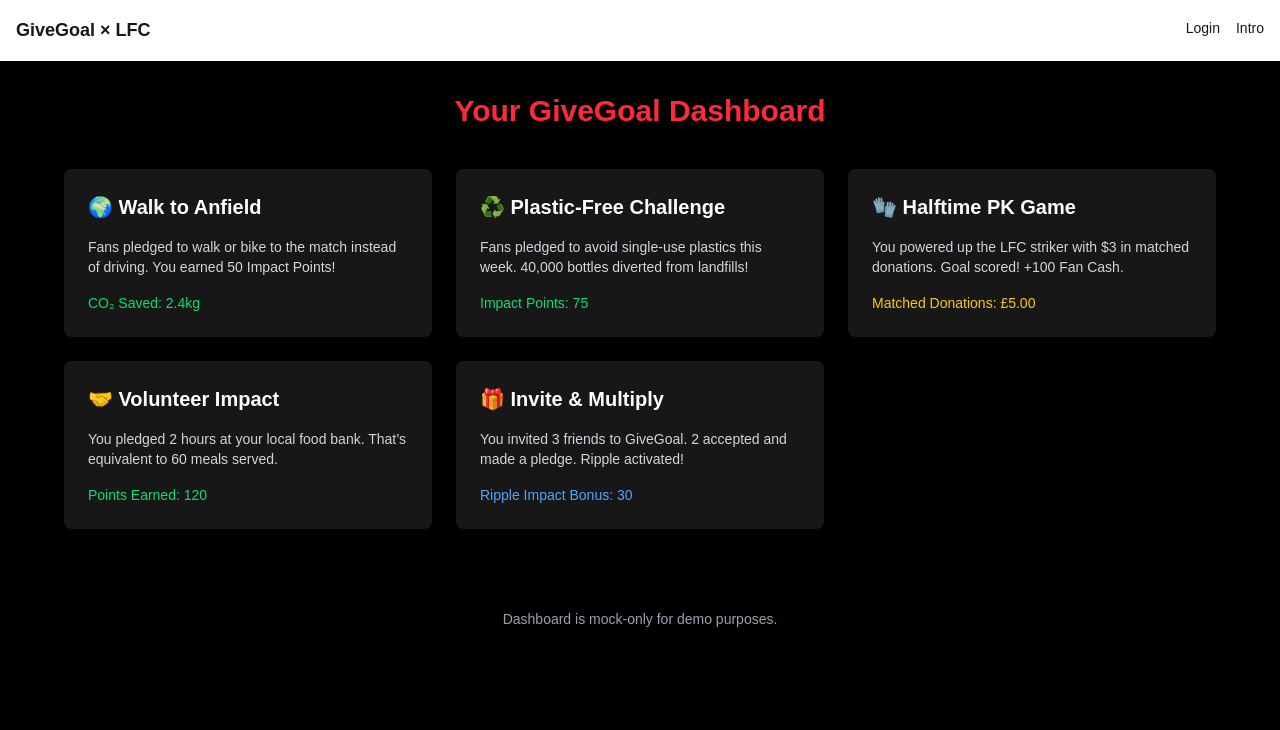
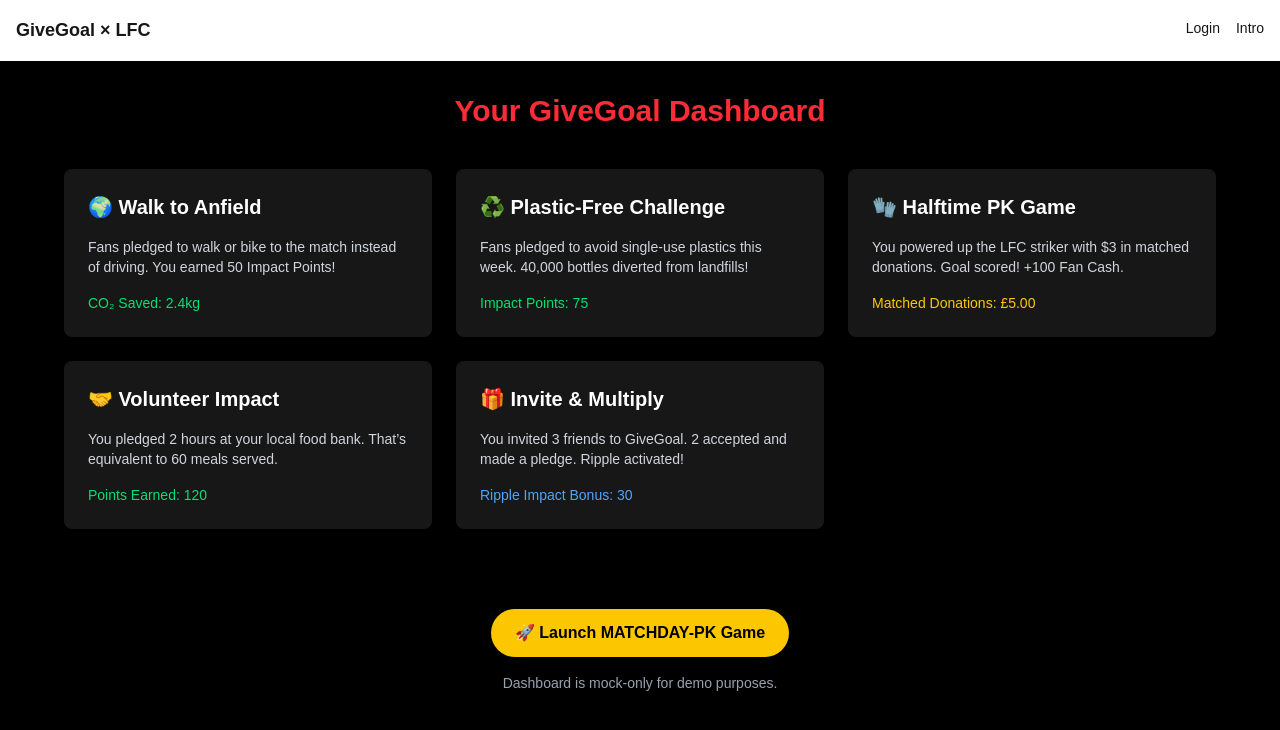
Before and after one commit to SpearmanMODE/lfc.givegoal.net, a Next.js app: page /dashboard in a window 1280 px wide. Shown: the top 730 px of the page. Built offline with nearby package versions, Linux system fonts and the light colour scheme.

Commit message:
Update page.tsx

```diff
--- a/src/app/dashboard/page.tsx
+++ b/src/app/dashboard/page.tsx
@@ -1,5 +1,6 @@
 // File: src/app/dashboard/page.tsx
 import Image from "next/image";
+import Link from "next/link";
 
 export default function Dashboard() {
   return (
@@ -56,7 +57,13 @@
       </div>
 
       <div className="text-center pt-10">
-        <p className="text-sm text-gray-400">
+        <Link href="/game">
+          <button className="bg-yellow-400 hover:bg-yellow-500 text-black font-bold py-3 px-6 rounded-full">
+            🚀 Launch MATCHDAY-PK Game
+          </button>
+        </Link>
+
+        <p className="text-sm text-gray-400 mt-4">
           Dashboard is mock-only for demo purposes.
         </p>
       </div>
```
